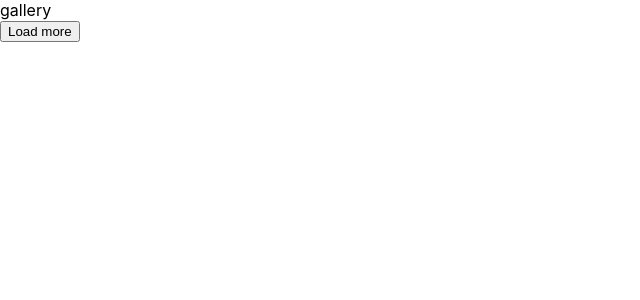
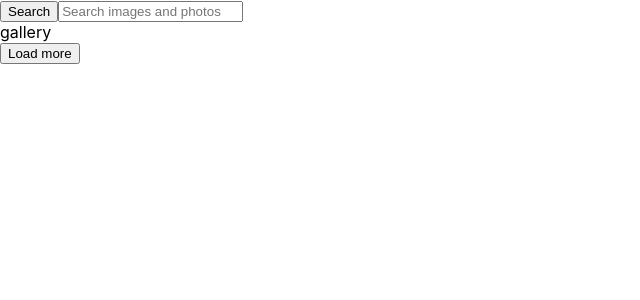
Before and after one commit to IraTokar/goit-react-hw-04-image-finder, a React (Create React App) app: page / in a window 1280 px wide. Shown: the top 300 px of the page, without its empty margins (0-640 px from the left). Built offline with nearby package versions, Linux system fonts and the light colour scheme.

Commit message:
search bar

```diff
--- a/package.json
+++ b/package.json
@@ -8,6 +8,7 @@
     "@testing-library/react": "^12.1.4",
     "@testing-library/user-event": "^13.5.0",
     "axios": "^1.7.2",
+    "pixabay-api": "^1.0.4",
     "react": "^18.1.0",
     "react-dom": "^18.1.0",
     "react-scripts": "5.0.1",
--- a/src/components/App.jsx
+++ b/src/components/App.jsx
@@ -1,20 +1,40 @@
 import { Component } from 'react';
+import SearchBar from './SearchBar/SearchBar';
 
 
 
 export class App extends Component {
     state = {
         images: [],
+        query: '',
+        page: 1,
+    };
+
+    loadMore = () => {
+        this.setState(prevState => {
+            return {
+                page: prevState.page + 1,
+            }
+        })
+    }
+
+
+    handleSubmit = newQuery => {
+        this.setState({
+            query: newQuery,
+            images: [],
+            page: 1,
+        });
     };
 
     render() {
         return (
             <div>
-                <form action=""></form>
+                <SearchBar onSubmit = {this.handleSubmit}/>
 
                 <div>gallery</div>
 
-                <button>Load more</button>
+                <button onClick = {this.loadMore}>Load more</button>
             </div>
         )
     }
--- a/src/components/SearchBar/SearchBar.jsx
+++ b/src/components/SearchBar/SearchBar.jsx
@@ -1,23 +1,44 @@
 import { Component } from 'react';
 
 class SearchBar extends Component {
+  state = {
+    query: '',
+    inputValue: '',
+  }
+
+  handleChange = evt => {
+    this.setState({ inputValue: evt.target.value });
+  };
+
+  handleSubmit = evt => {
+    evt.preventDefault();
+    const searchQuery = evt.target.elements.query.value.trim();
+    this.props.onSubmit(searchQuery);
+    evt.target.reset();
+  }
+
+
+
     render() {
         return (
-            <header class="searchbar">
-  <form class="form">
+            <header>
+              <form onSubmit = {this.handleSubmit}>
                 <button type="submit" class="button">
-      <span class="button-label">Search</span>
+                  <span>Search</span>
                 </button>
 
                 <input
-      class="input"
                   type="text"
                   autocomplete="off"
                   autofocus
                   placeholder="Search images and photos"
+                  value={this.state.inputValue}
+                  onChange = {this.handleChange}
                 />
               </form>
             </header>
         )
     }
 }
+
+export default SearchBar;
```
Also changed, not shown: src/components/PixibayApi.jsx (+5 -4 lines), 1 other file (tests, documents, lock files or other folders). Lines whose indentation alone changed are shown as unchanged.
